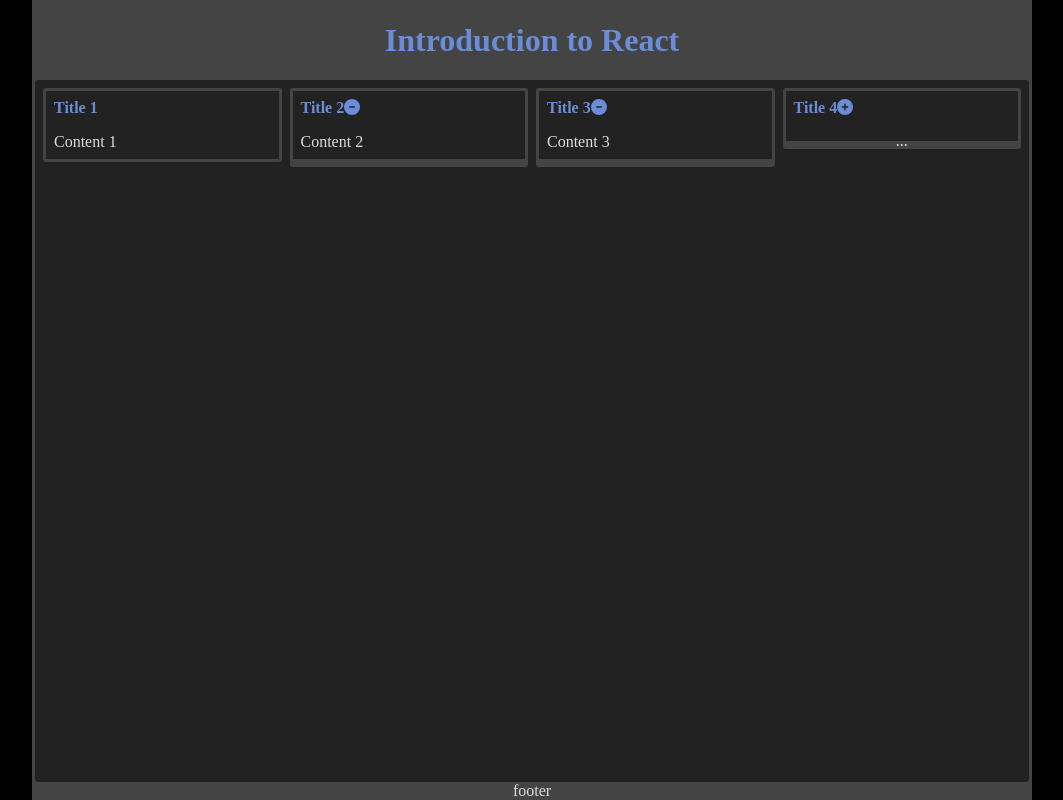
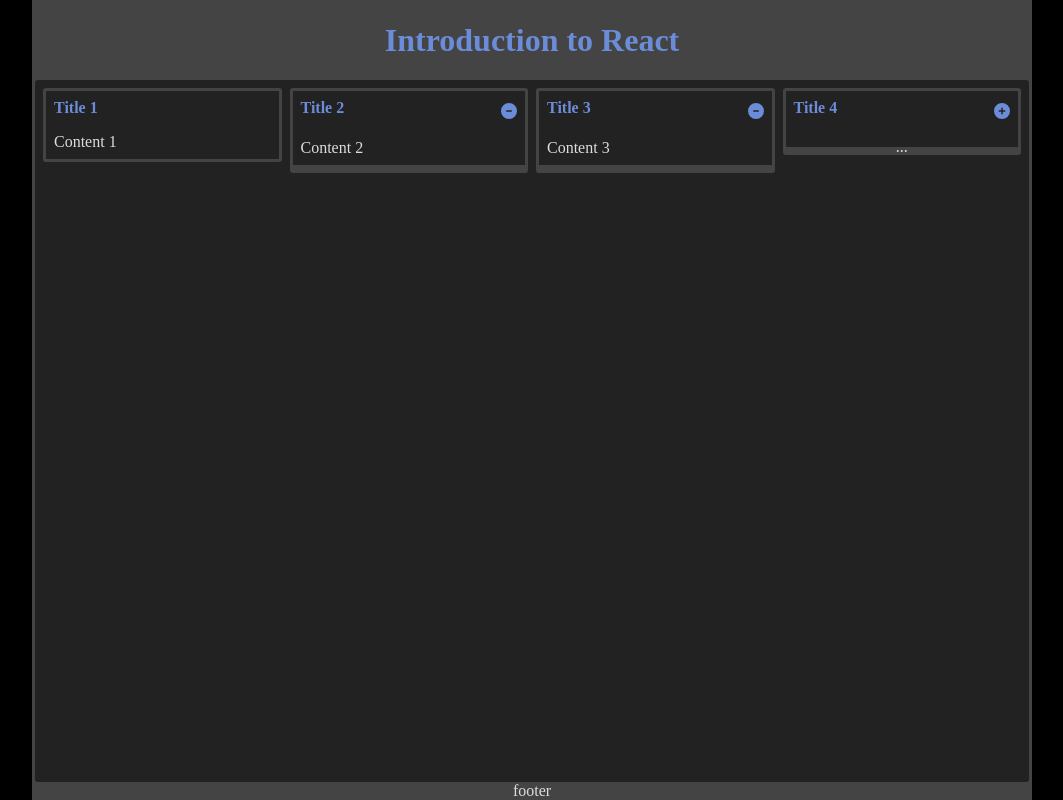
Before and after one commit to EliePouget/introduction-react, a React (Vite) app: page / in a window 1280 px wide. Shown: the whole page, without its empty margins (108-1171 px from the left). Built offline with nearby package versions, Linux system fonts and the light colour scheme.

Commit message:
Ajout de la class foldable-icon aux icons

```diff
--- a/src/components/FoldableCard.jsx
+++ b/src/components/FoldableCard.jsx
@@ -9,8 +9,8 @@
     let titleIcon = (
       <>
           {title}
-          {opened ? <FontAwesomeIcon icon="fa-solid fa-circle-minus" />
-            : <FontAwesomeIcon icon="fa-solid fa-circle-plus" />}
+          {opened ? <FontAwesomeIcon className={'foldable-icon'} icon="fa-solid fa-circle-minus" />
+            : <FontAwesomeIcon className={'foldable-icon'} icon="fa-solid fa-circle-plus" />}
       </>
     );
     return (<Card title={titleIcon} className={opened ? 'foldable shown' : 'foldable'}>{opened && children}</Card>);
```
